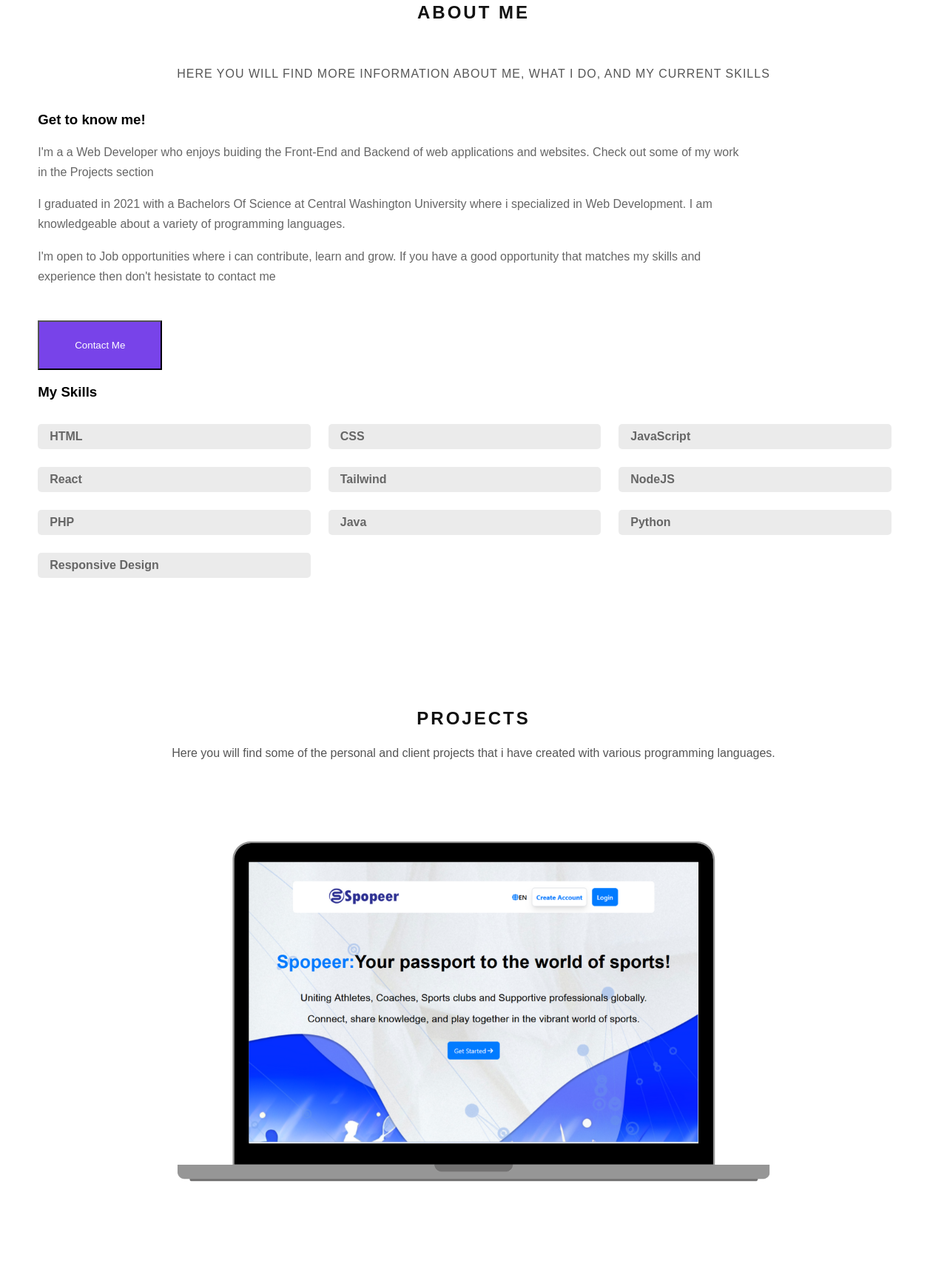
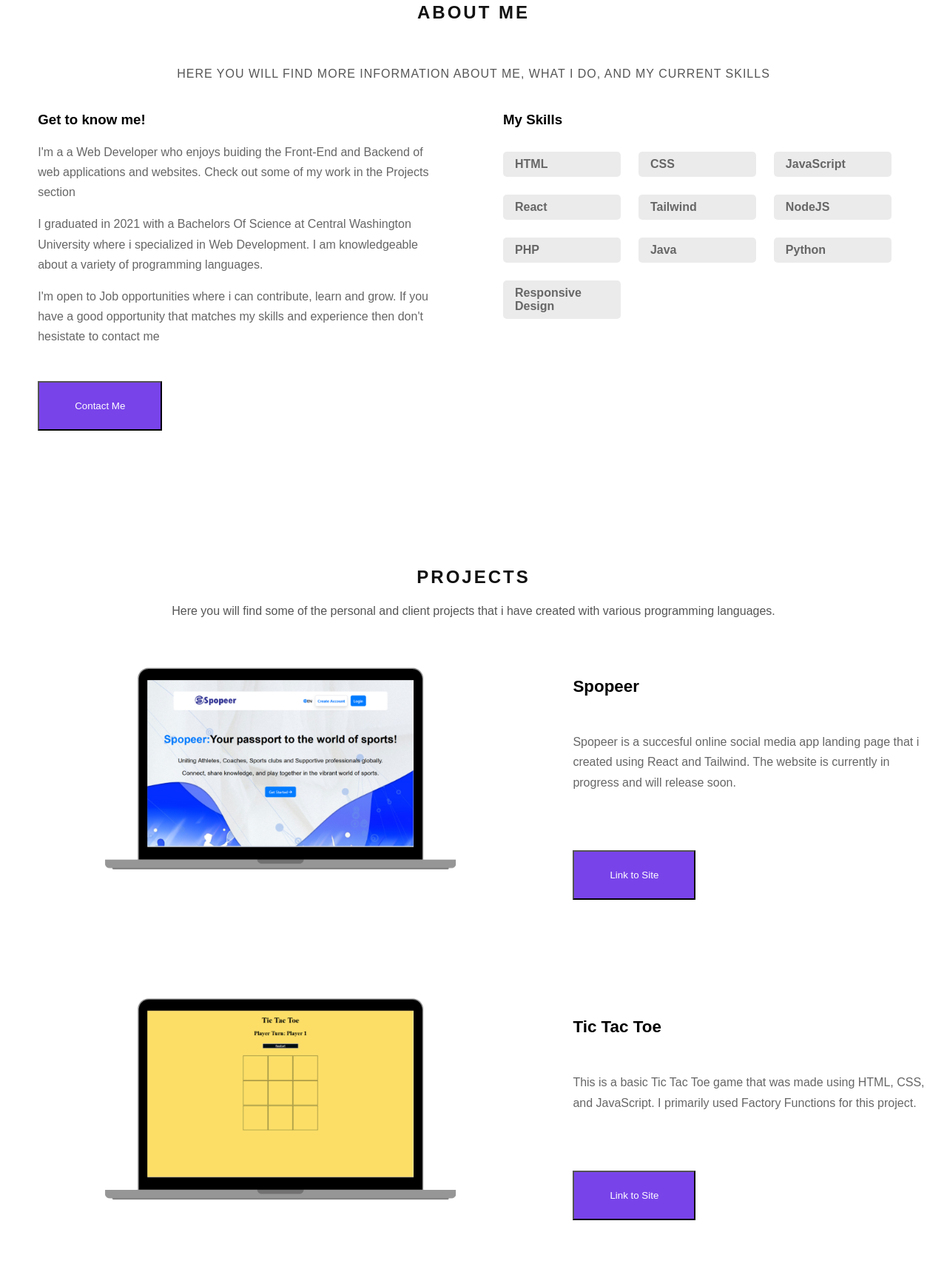
Before and after one commit to DanielMitchell444/Portfolio-main, a plain HTML site: page index.html in a window 1280 px wide. Shown: the part 897-2616 px from the top of the page at 74% size. Drawn offline with Linux system fonts and the light colour scheme.

Commit message:
Add files via upload

```diff
--- a/index.html
+++ b/index.html
@@ -2,7 +2,7 @@
 <html lang="en">
 <head>
   <meta charset="UTF-8">
-  <title>Page Title</title>
+  <title>Daniel's Portfolio</title>
   <meta name="viewport" content="width=device-width,initial-scale=1">
   <link rel="stylesheet" href="https://cdnjs.cloudflare.com/ajax/libs/font-awesome/4.7.0/css/font-awesome.min.css">
   <link rel="stylesheet" href="styles.css">
--- a/styles.css
+++ b/styles.css
@@ -373,6 +373,11 @@ body{
     width: 100%;
 }
 
+.about_content{
+    display: grid;
+    grid-template-columns: 1fr;
+}
+
 .mobile-nav-menu{}
 
 #mobile{
@@ -385,6 +390,20 @@ body{
     font-weight: 700;
     width: 100%;
     letter-spacing: 2px;
+}
+
+.contact{
+    background-color: #7843e9;
+    color: white;
+    padding: 1.5rem 3rem;
+    margin-top: 30px;
+}
+
+.link-site{
+    background-color: #7843e9;
+    color: white;
+    padding: 1rem 2rem;
+    margin-top: 30px;
 }
 
 }
@@ -408,6 +427,11 @@ body{
 
     .project-container p{
         text-align: center;
+    }
+
+    .about_content{
+        display: grid;
+        grid-template-columns: 1fr;
     }
 }
 
@@ -521,10 +545,111 @@ body{
     }
 }
 
-@media(max-width: 1200px){
+@media(min-width: 1200px){
     .project-container{
         display: grid;
-        grid-template-columns: 1fr;
+        grid-template-columns: 1fr 1fr;
+    }
+
+    .imagess{
+        width: 100%;
+    }
+
+    .project-content{
+        display: flex;
+        justify-content: center;
+        align-items: center;
+        flex-direction: column;
+    }
+
+    .about_content{
+        display: grid;
+        grid-template-columns: 1fr 1fr;
+        gap: 5rem;
+    }
+
+    .project-container p{
+        text-align: center;
+    }
+
+    #bars{
+        display: none;
+     }
+
+     .nav-links{
+        display: flex;
+     }
+
+     li{
+        list-style-type: none;
+     }
+
+     a{
+        text-decoration: none;
+     }
+
+     .navigation-links{
+      display: inline-block;
+      font-size: 1rem;
+      color: #333;
+      text-transform: uppercase;
+      letter-spacing: 1px;
+      font-weight: 700;
+      gap: 50px;
+      padding: 0.5rem 0.5rem;
+      transition: color .3s;
+     }
+
+     .project{
+        padding: 3rem 0rem;
+     }
+     .project-titles{
+        font-weight: 700;
+        font-size: 1.4rem;
+        margin-bottom: 2rem;
+      }
+      .project-description{
+        font-size: 1rem;
+      color: #666;
+      max-width: 40rem;
+      text-align: center;
+      line-height: 1.7;
+      margin-bottom: 3rem;
+    }
+    .project-content{
+        padding: 2rem 0;
+        display: flex;
+        justify-content: center;
+        align-items: flex-start;
+        flex-direction: column;
+     }
+
+     .project-container{
+        display: grid;
+  grid-template-columns: 1.5fr 1fr;
+  grid-gap: 1rem;
+  margin-bottom: 1rem;
+ }
+
+ .project-container p{
+    text-align: left;
+    max-width: 30rem;
+ }
+
+ .link-site{
+    background-color: #7843e9;
+    color: white;
+    padding: 1.5rem 3rem;
+    margin-top: 30px;
+ }
+
+
+}
+
+@media(min-width: 1300px){
+    .project-container{
+        display: grid;
+        grid-template-columns: 1fr 1fr;
     }
 
     .imagess{
@@ -541,27 +666,10 @@ body{
     .project-container p{
         text-align: center;
     }
-}
 
-@media(min-width: 1300px){
-    .project-container{
+    .about_content{
         display: grid;
-        grid-template-columns: 1fr;
-    }
-
-    .imagess{
-        width: 100%;
-    }
-
-    .project-content{
-        display: flex;
-        justify-content: center;
-        align-items: center;
-        flex-direction: column;
-    }
-
-    .project-container p{
-        text-align: center;
+        grid-template-columns: 1fr 1fr;
     }
 }
 
@@ -572,7 +680,7 @@ body{
     display: grid;
     grid-template-columns: 1fr 1fr;
     gap: 5rem;
-    padding: 5rem 0rem;
+    padding: 1rem 0rem;
  }
  .main-container{
     margin: auto;
@@ -670,4 +778,8 @@ body{
 .details{
     line-height: 2;
 }
+
+.project-content p{
+    text-align: left;
+}
  }
```
